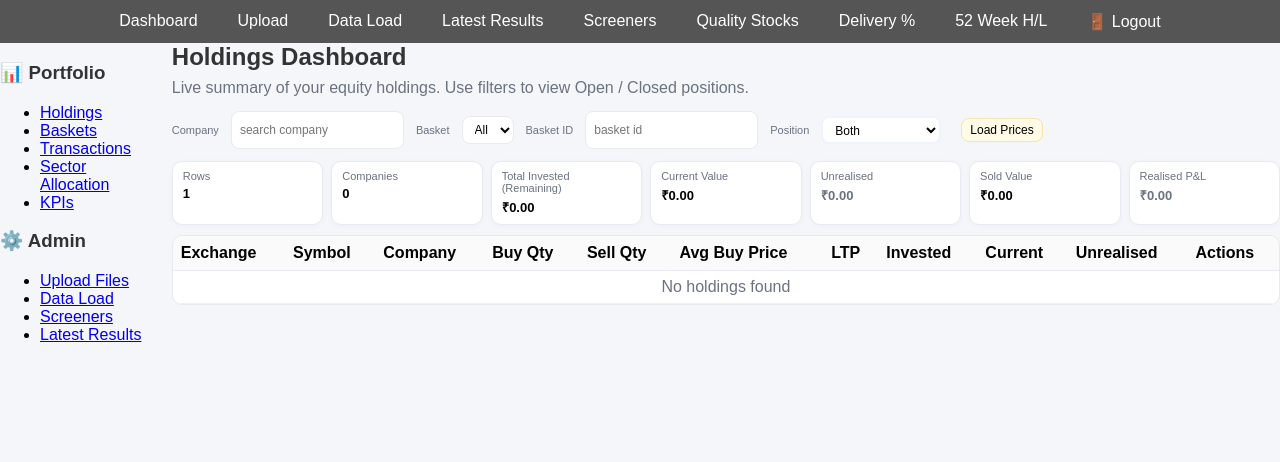
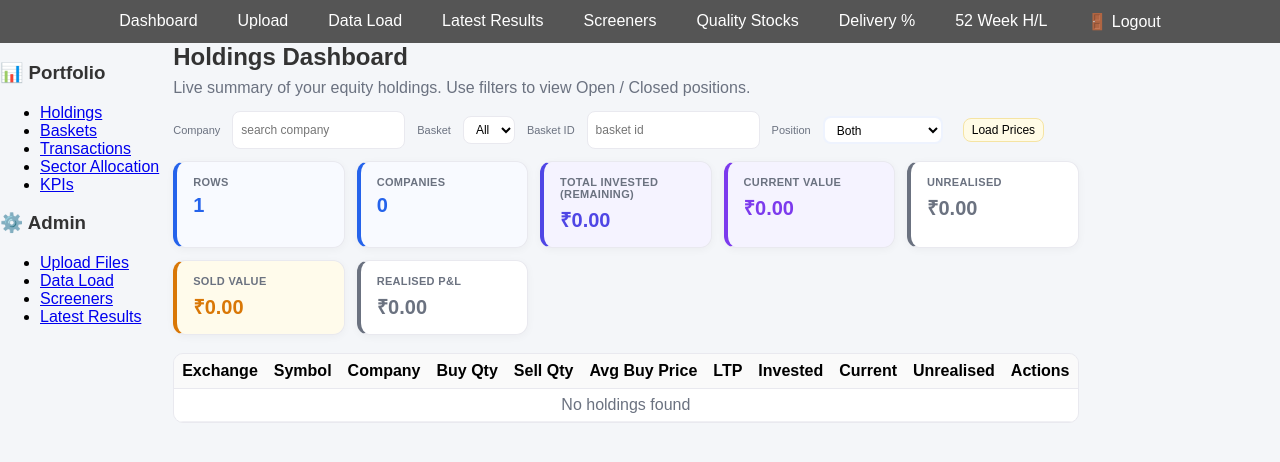
Before and after one commit to RSUDHAKARREDDI/stocksrating, a Flask app: template templates/my_holdings.html in a window 1280 px wide. Shown: the part 46-508 px from the top of the page. Run offline with Flask 3, Linux system fonts and the light colour scheme; the template is opened without the code that fills it, so the values that code supplies are empty; parts of the project's set-up code (start-up, migrations or seed data) failed here and were passed over.

Commit message:
holding dashboard summary cards updated

```diff
--- a/static/css/my_holdings.css
+++ b/static/css/my_holdings.css
@@ -47,18 +47,82 @@
 th[data-key="avg_buy_price"], td #avg- { min-width:110px; }
 
 /* Increased from 5 -> 7 cards */
-.summary-cards{
-  display:grid; grid-template-columns:repeat(7,minmax(120px,1fr));
-  gap:8px; margin:6px 0 10px;
+/* Enhanced & Colorized Summary Cards */
+.summary-cards {
+  display: grid;
+  grid-template-columns: repeat(auto-fit, minmax(160px, 1fr));
+  gap: 12px;
+  margin: 12px 0 18px;
 }
-.summary-card{
-  background:#fff; border:1px solid var(--bd); border-radius:10px;
-  padding:8px 10px; box-shadow:0 1px 6px rgba(0,0,0,.03);
+
+.summary-card {
+  background: #ffffff;
+  border: 1px solid var(--bd);
+  border-left: 4px solid var(--muted); /* Default accent */
+  border-radius: 12px;
+  padding: 14px 16px;
+  box-shadow: 0 2px 8px rgba(0,0,0,.04);
+  transition: all 0.2s ease;
 }
-.summary-card .label{ font-size:11px; color:var(--muted); margin-bottom:4px; }
-.summary-card .value{ font-size:13px; font-weight:700; }
-.pos{ color:var(--pos); font-weight:600; }
-.neg{ color:var(--neg); font-weight:600; }
+
+/* Individual Card Styling by ID */
+
+/* Stats & Totals (Blue Theme) */
+#card_total, #card_companies { color: #2563eb; }
+.summary-card:has(#card_total),
+.summary-card:has(#card_companies) {
+  border-left-color: #2563eb;
+  background: #f8faff;
+}
+
+/* Investment (Indigo Theme) */
+#card_invested { color: #4f46e5; }
+.summary-card:has(#card_invested) {
+  border-left-color: #4f46e5;
+  background: #f5f3ff;
+}
+
+/* Current Value (Violet Theme) */
+#card_current { color: #7c3aed; }
+.summary-card:has(#card_current) {
+  border-left-color: #7c3aed;
+  background: #f5f3ff;
+}
+
+/* Sales (Amber Theme) */
+#card_sell { color: #d97706; }
+.summary-card:has(#card_sell) {
+  border-left-color: #d97706;
+  background: #fffbeb;
+}
+
+/* Unrealized & Realized P/L (Dynamic Green/Red) */
+/* These will use your existing .pos and .neg classes */
+.summary-card:has(.pos) {
+  border-left-color: var(--pos);
+  background: #f0fdf4;
+}
+
+.summary-card:has(.neg) {
+  border-left-color: var(--neg);
+  background: #fef2f2;
+}
+
+/* Typography inside cards */
+.summary-card .label {
+  font-size: 11px;
+  color: var(--muted);
+  font-weight: 600;
+  margin-bottom: 6px;
+  text-transform: uppercase;
+  letter-spacing: 0.03em;
+}
+
+.summary-card .value {
+  font-size: 20px;
+  font-weight: 800;
+  display: block;
+}
 .muted{ color:var(--muted); }
 
 .table-wrap{ max-height:70vh; overflow:auto; border:1px solid var(--bd); border-radius:10px; }
```
